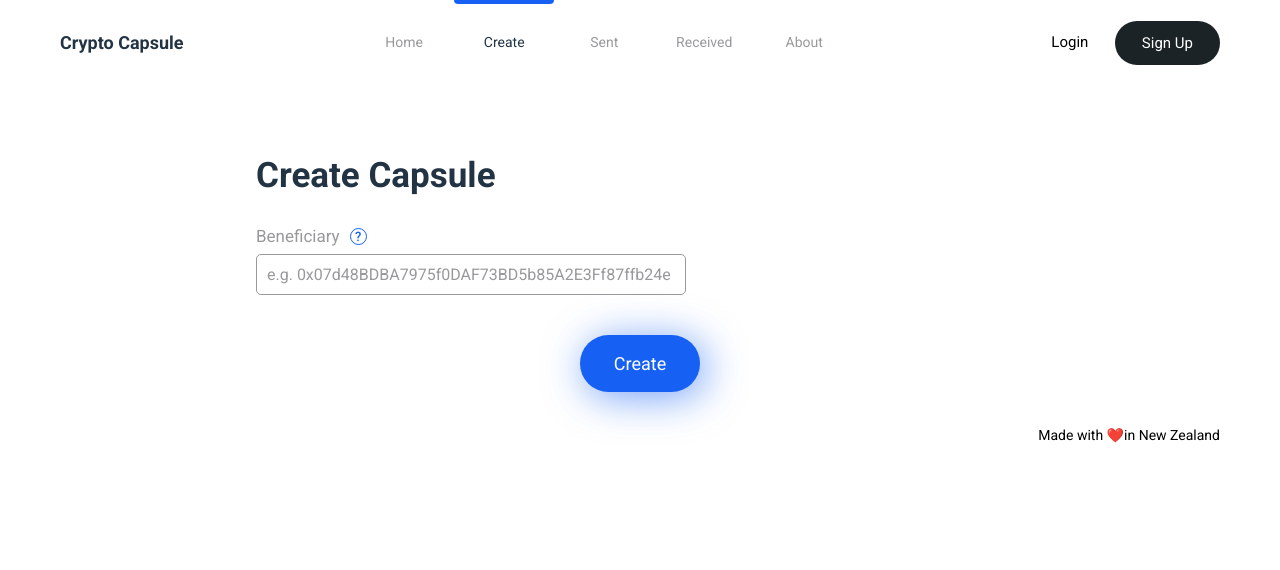
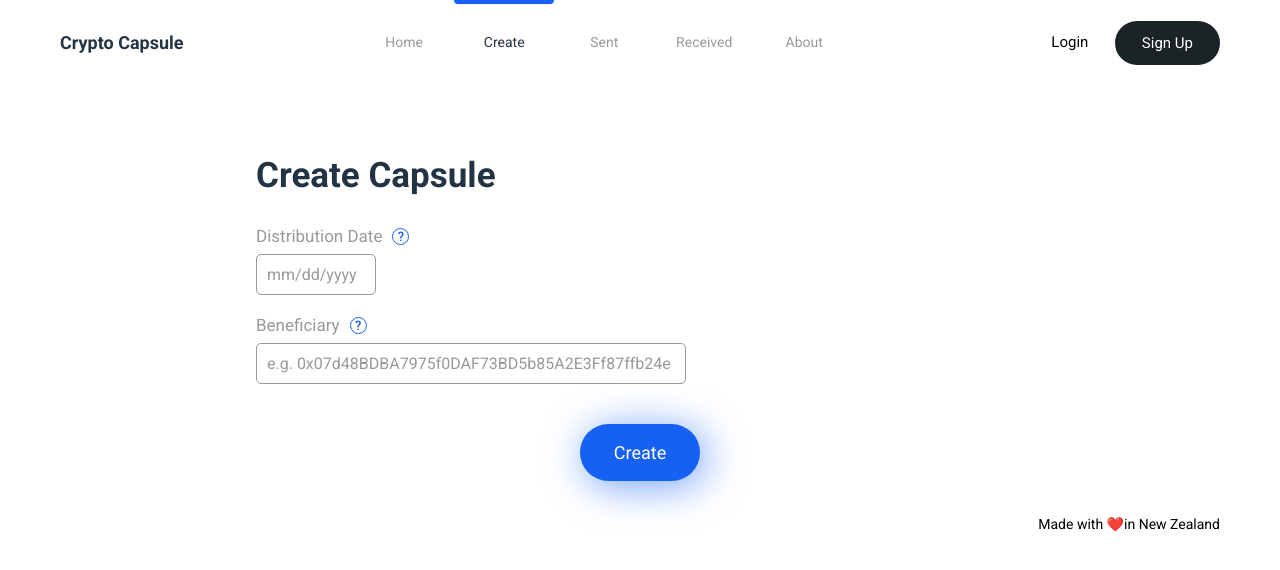
Before and after one commit to chase-manning/crypto-capsule, a React (Create React App) app in the folder client/: page /create in a window 1280 px wide. Shown: the top 570 px of the page. Built offline with nearby package versions, Linux system fonts and the light colour scheme.

Commit message:
:rocket: add distribution date to create page

```diff
--- a/client/src/components/CreatePage.tsx
+++ b/client/src/components/CreatePage.tsx
@@ -28,6 +28,7 @@ const ButtonContainer = styled.div`
 
 const CreatePage = () => {
   const [beneficiary, setBeneficiary] = useState("");
+  const [distributionDate, setDistributionDate] = useState("");
 
   const clearInputs = () => {
     setBeneficiary("");
@@ -48,9 +49,17 @@ const CreatePage = () => {
       <Content>
         <Title>Create Capsule</Title>
         <TextInput
+          label="Distribution Date"
+          placeholder="mm/dd/yyyy"
+          maxWidth="12rem"
+          tooltip="This is the date when the capsule will be able to be opened"
+          value={distributionDate}
+          setValue={(value: string) => setDistributionDate(value)}
+        />
+        <TextInput
           label="Beneficiary"
           placeholder="e.g. 0x07d48BDBA7975f0DAF73BD5b85A2E3Ff87ffb24e"
-          maxWidth="430px"
+          maxWidth="43rem"
           tooltip="This is the wallet address that your crypto will be sent to on the distribution date."
           value={beneficiary}
           setValue={(value: string) => setBeneficiary(value)}
```
